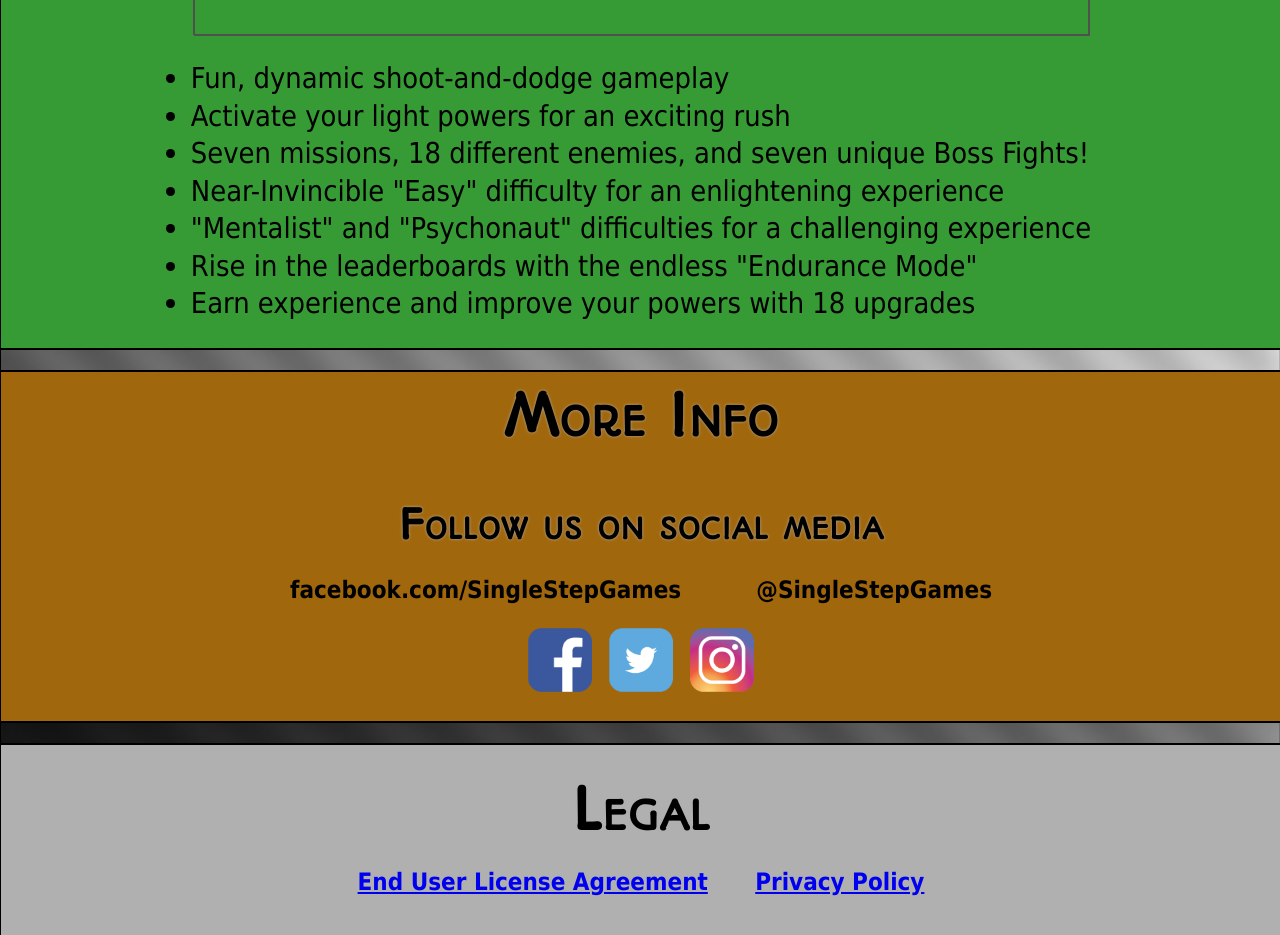
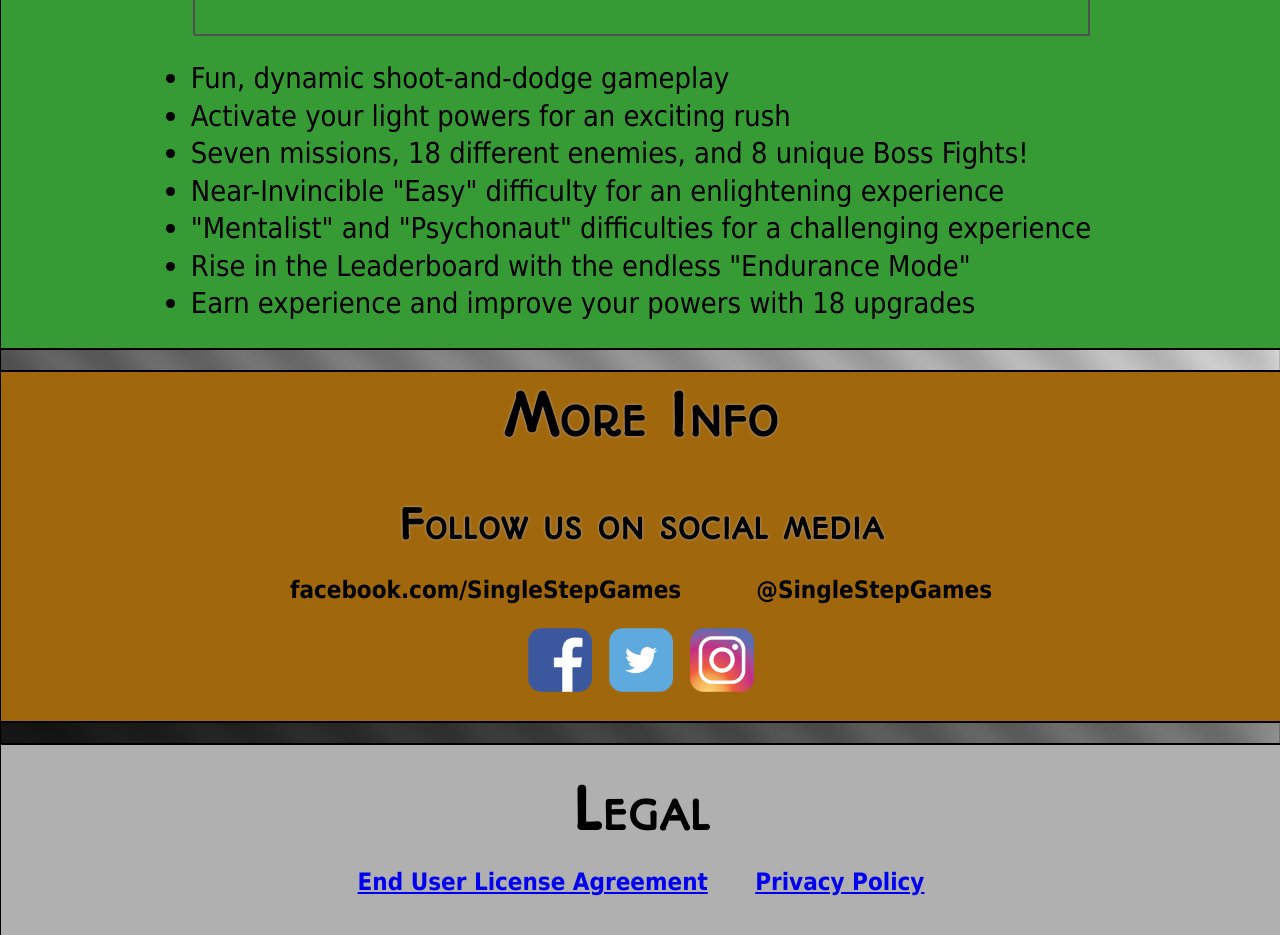
Before and after one commit to skwsk8/SSGsite, a plain HTML site: page index.html in a window 1280 px wide. Shown: the part 3360-4295 px from the top of the page. Drawn offline with Linux system fonts and the light colour scheme; grey boxes are pictures that could not be loaded.

Commit message:
8 boss fights

```diff
--- a/index.html
+++ b/index.html
@@ -95,10 +95,10 @@
 			<ul id="bulletPointsUL">
 				<li class="bulletPoint">Fun, dynamic shoot-and-dodge gameplay</li><br>
 				<li class="bulletPoint">Activate your light powers for an exciting rush</li><br>
-				<li class="bulletPoint">Seven missions, 18 different enemies, and seven unique Boss Fights!</li><br>
+				<li class="bulletPoint">Seven missions, 18 different enemies, and 8 unique Boss Fights!</li><br>
 				<li class="bulletPoint">Near-Invincible "Easy" difficulty for an enlightening experience</li><br>
 				<li class="bulletPoint">"Mentalist" and "Psychonaut" difficulties for a challenging experience</li><br>
-				<li class="bulletPoint">Rise in the leaderboards with the endless "Endurance Mode"</li><br>
+				<li class="bulletPoint">Rise in the Leaderboard with the endless "Endurance Mode"</li><br>
 				<li class="bulletPoint">Earn experience and improve your powers with 18 upgrades</li>
 			</ul>
 		</div>
```
